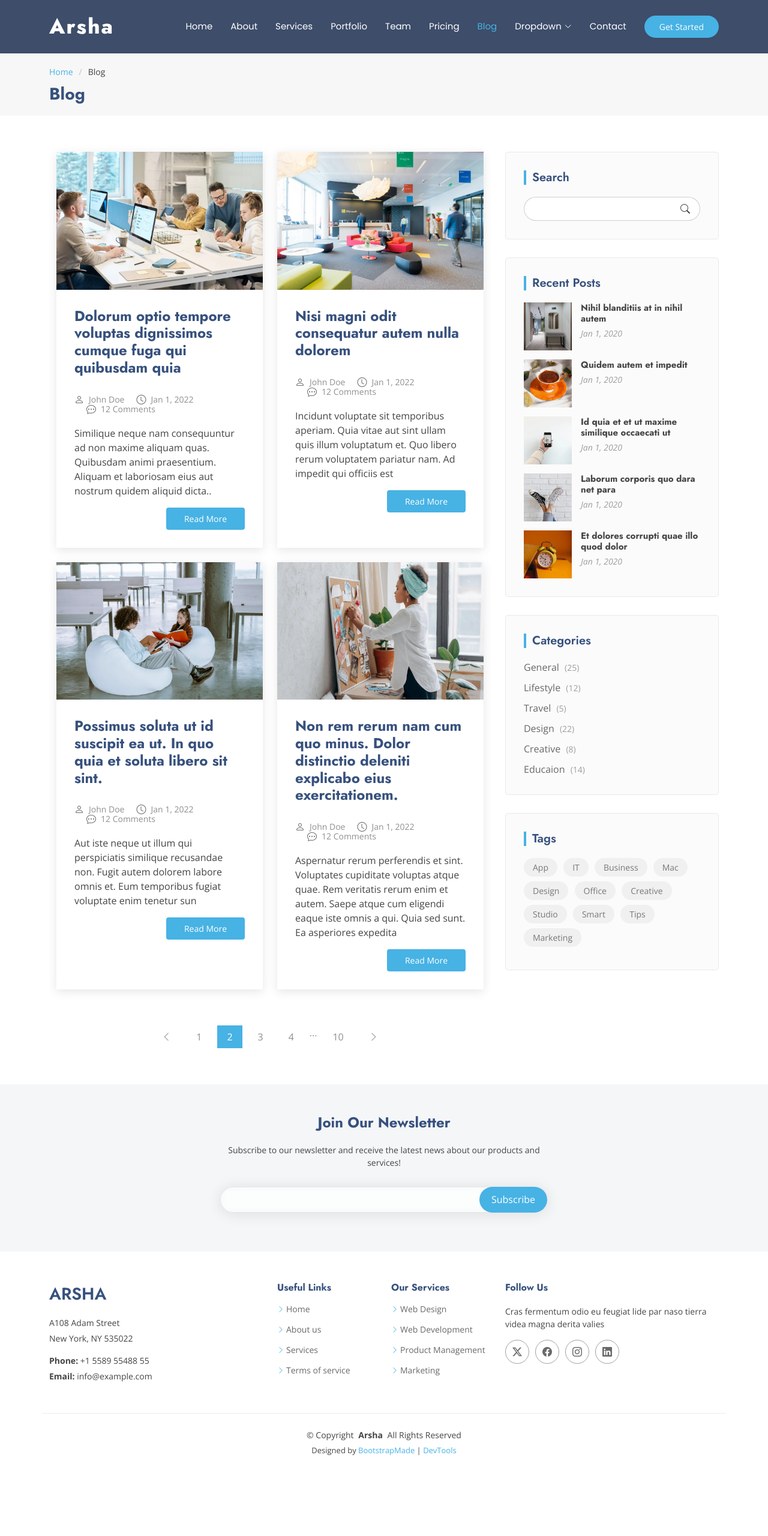
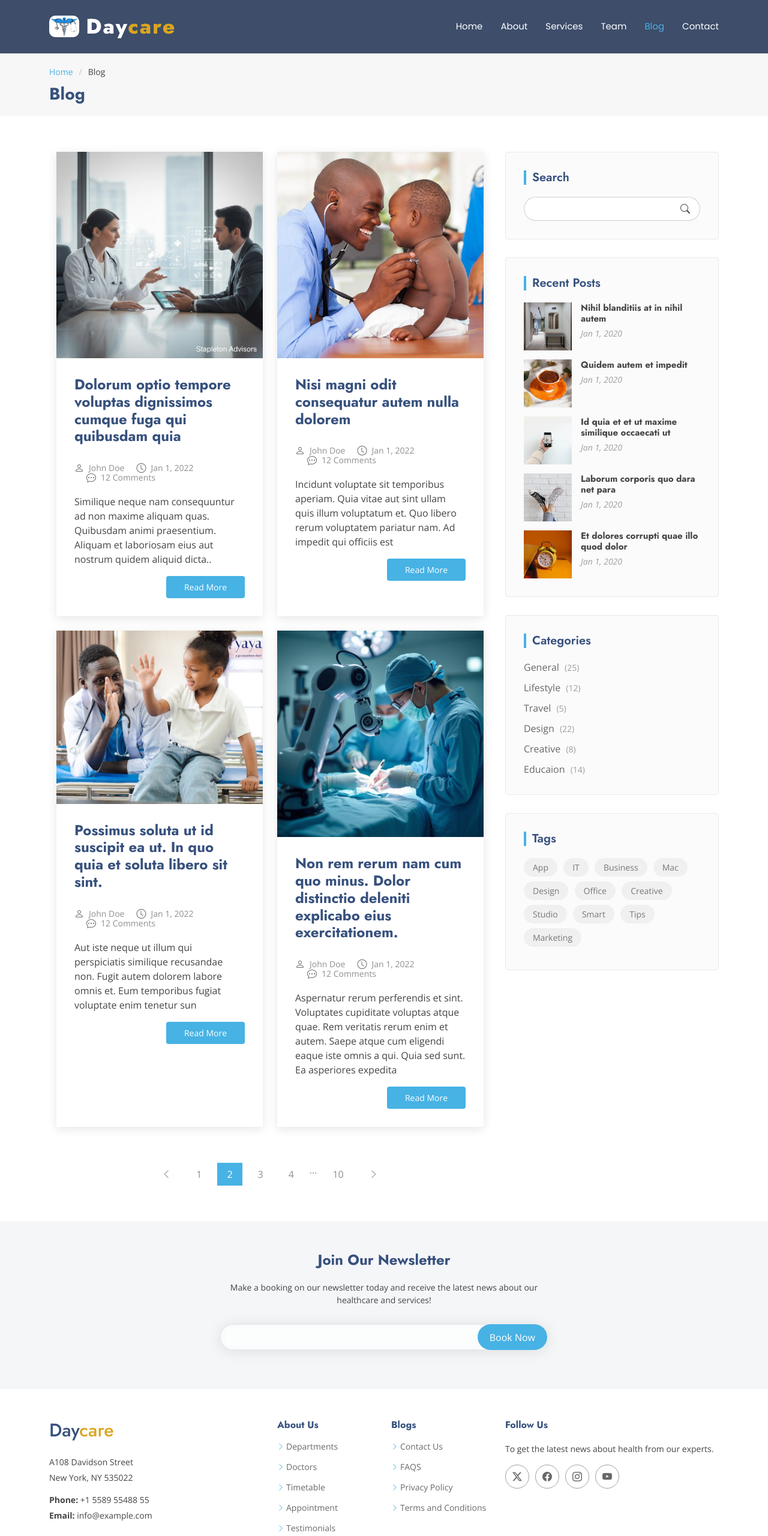
Before and after one commit to DavidsonIyke/Daycare-2, a plain HTML site: page blog.html in a window 1280 px wide. Shown: the top 2560 px of the page at 60% size. Before the commit the page ends 2503 px from the top, so only its background shows below. Drawn offline with nearby package versions, Linux system fonts and the light colour scheme.

Commit message:
initial commit

```diff
--- a/assets/css/main.css
+++ b/assets/css/main.css
@@ -2205,11 +2205,6 @@ section,
   transition: 0.3s;
 }
 
-.section-title .lead-1{
-  font-size: 1.5rem;
-  font-weight: 600;
-  color: black;
-}
 
 .recent-blog-postst .post-item .post-img img {
   transition: 0.5s;
@@ -2261,10 +2256,6 @@ section,
   font-weight: 600;
   line-height: 1;
   transition: 0.3s;
-  border: 1.2px solid var(--heading-color);
-  border-radius: 13px;
-  padding: .8rem 1.1rem;
-  width: 50%;
   color: color-mix(in srgb, var(--default-color), transparent 40%);
 }
 
--- a/blog.html
+++ b/blog.html
@@ -43,8 +43,8 @@
 
       <a href="index.html" class="logo d-flex align-items-center me-auto">
         <!-- Uncomment the line below if you also wish to use an image logo -->
-        <!-- <img src="assets/img/logo.webp" alt=""> -->
-        <h1 class="sitename">Arsha</h1>
+         <img class="stet" src="assets/img/stethoscope.jpg" alt="" />
+         <h1 class="sitename">Day<span class="site">care</span></h1>
       </a>
 
       <nav id="navmenu" class="navmenu">
@@ -52,33 +52,12 @@
           <li><a href="#hero">Home</a></li>
           <li><a href="#about">About</a></li>
           <li><a href="#services">Services</a></li>
-          <li><a href="#portfolio">Portfolio</a></li>
           <li><a href="#team">Team</a></li>
-          <li><a href="#pricing">Pricing</a></li>
           <li><a href="blog.html" class="active">Blog</a></li>
-          <li class="dropdown"><a href="#"><span>Dropdown</span> <i class="bi bi-chevron-down toggle-dropdown"></i></a>
-            <ul>
-              <li><a href="#">Dropdown 1</a></li>
-              <li class="dropdown"><a href="#"><span>Deep Dropdown</span> <i class="bi bi-chevron-down toggle-dropdown"></i></a>
-                <ul>
-                  <li><a href="#">Deep Dropdown 1</a></li>
-                  <li><a href="#">Deep Dropdown 2</a></li>
-                  <li><a href="#">Deep Dropdown 3</a></li>
-                  <li><a href="#">Deep Dropdown 4</a></li>
-                  <li><a href="#">Deep Dropdown 5</a></li>
-                </ul>
-              </li>
-              <li><a href="#">Dropdown 2</a></li>
-              <li><a href="#">Dropdown 3</a></li>
-              <li><a href="#">Dropdown 4</a></li>
-            </ul>
-          </li>
           <li><a href="#contact">Contact</a></li>
         </ul>
         <i class="mobile-nav-toggle d-xl-none bi bi-list"></i>
       </nav>
-
-      <a class="btn-getstarted" href="#about">Get Started</a>
 
     </div>
   </header>
@@ -114,7 +93,7 @@
                   <article>
 
                     <div class="post-img">
-                      <img src="assets/img/blog/blog-post-1.webp" alt="" class="img-fluid">
+                      <img src="assets/img/doc with patient 2.jpg" alt="" class="img-fluid">
                     </div>
 
                     <h2 class="title">
@@ -147,7 +126,7 @@
                   <article>
 
                     <div class="post-img">
-                      <img src="assets/img/blog/blog-post-2.webp" alt="" class="img-fluid">
+                      <img src="assets/img/doc with patient 3.jpg" alt="" class="img-fluid">
                     </div>
 
                     <h2 class="title">
@@ -180,7 +159,7 @@
                   <article>
 
                     <div class="post-img">
-                      <img src="assets/img/blog/blog-post-3.webp" alt="" class="img-fluid">
+                      <img src="assets/img/doc with patient 4.jpg" alt="" class="img-fluid">
                     </div>
 
                     <h2 class="title">
@@ -212,7 +191,7 @@
                   <article>
 
                     <div class="post-img">
-                      <img src="assets/img/blog/blog-post-4.webp" alt="" class="img-fluid">
+                      <img src="assets/img/hospital 2.jpg" alt="" class="img-fluid">
                     </div>
 
                     <h2 class="title">
@@ -381,9 +360,9 @@
         <div class="row justify-content-center text-center">
           <div class="col-lg-6">
             <h4>Join Our Newsletter</h4>
-            <p>Subscribe to our newsletter and receive the latest news about our products and services!</p>
+             <p>Make a booking on our newsletter today and receive the latest news about our healthcare and services!</p>
             <form action="forms/newsletter.php" method="post" class="php-email-form">
-              <div class="newsletter-form"><input type="email" name="email"><input type="submit" value="Subscribe"></div>
+              <div class="newsletter-form"><input type="email" name="email"><input type="submit" value="Book Now"></div>
               <div class="loading">Loading</div>
               <div class="error-message"></div>
               <div class="sent-message">Your subscription request has been sent. Thank you!</div>
@@ -397,10 +376,10 @@
       <div class="row gy-4">
         <div class="col-lg-4 col-md-6 footer-about">
           <a href="index.html" class="d-flex align-items-center">
-            <span class="sitename">Arsha</span>
+           <h1 class="sitename-1">Day<span class="site-1">care</span></h1>
           </a>
           <div class="footer-contact pt-3">
-            <p>A108 Adam Street</p>
+            <p>A108 Davidson Street</p>
             <p>New York, NY 535022</p>
             <p class="mt-3"><strong>Phone:</strong> <span>+1 5589 55488 55</span></p>
             <p><strong>Email:</strong> <span>info@example.com</span></p>
@@ -408,33 +387,34 @@
         </div>
 
         <div class="col-lg-2 col-md-3 footer-links">
-          <h4>Useful Links</h4>
+         <h4>About Us</h4>
           <ul>
-            <li><i class="bi bi-chevron-right"></i> <a href="#">Home</a></li>
-            <li><i class="bi bi-chevron-right"></i> <a href="#">About us</a></li>
-            <li><i class="bi bi-chevron-right"></i> <a href="#">Services</a></li>
-            <li><i class="bi bi-chevron-right"></i> <a href="#">Terms of service</a></li>
+            <li><i class="bi bi-chevron-right"></i> <a href="#">Departments</a></li>
+            <li><i class="bi bi-chevron-right"></i> <a href="#">Doctors</a></li>
+            <li><i class="bi bi-chevron-right"></i> <a href="#">Timetable</a></li>
+            <li><i class="bi bi-chevron-right"></i> <a href="#">Appointment</a></li>
+            <li><i class="bi bi-chevron-right"></i> <a href="#">Testimonials</a></li>
           </ul>
         </div>
 
         <div class="col-lg-2 col-md-3 footer-links">
-          <h4>Our Services</h4>
+         <h4>Blogs</h4>
           <ul>
-            <li><i class="bi bi-chevron-right"></i> <a href="#">Web Design</a></li>
-            <li><i class="bi bi-chevron-right"></i> <a href="#">Web Development</a></li>
-            <li><i class="bi bi-chevron-right"></i> <a href="#">Product Management</a></li>
-            <li><i class="bi bi-chevron-right"></i> <a href="#">Marketing</a></li>
+            <li><i class="bi bi-chevron-right"></i> <a href="#">Contact Us</a></li>
+            <li><i class="bi bi-chevron-right"></i> <a href="#">FAQS</a></li>
+            <li><i class="bi bi-chevron-right"></i> <a href="#">Privacy Policy</a></li>
+            <li><i class="bi bi-chevron-right"></i> <a href="#">Terms and Conditions</a></li>
           </ul>
         </div>
 
         <div class="col-lg-4 col-md-12">
-          <h4>Follow Us</h4>
-          <p>Cras fermentum odio eu feugiat lide par naso tierra videa magna derita valies</p>
+         <h4>Follow Us</h4>
+          <p>To get the latest news about health from our experts.</p>
           <div class="social-links d-flex">
             <a href=""><i class="bi bi-twitter-x"></i></a>
-            <a href=""><i class="bi bi-facebook"></i></a>
-            <a href=""><i class="bi bi-instagram"></i></a>
-            <a href=""><i class="bi bi-linkedin"></i></a>
+            <a href="https://www.facebook.com/share/1BREzqqqew/"><i class="bi bi-facebook"></i></a>
+            <a href="https://www.instagram.com/nnoromdavidson?igsh=cDBoOHh2YnZlcjl3"><i class="bi bi-instagram"></i></a>
+            <a href="https://www.youtube.com/"><i class="bi bi-youtube"></i></a>
           </div>
         </div>
 
@@ -442,13 +422,13 @@
     </div>
 
     <div class="container copyright text-center mt-4">
-      <p>© <span>Copyright</span> <strong class="px-1 sitename">Arsha</strong> <span>All Rights Reserved</span></p>
+      <p>© <span>Copyright</span> <strong class="px-1 sitename">Davidson</strong> <span>All Rights Reserved</span></p>
       <div class="credits">
         <!-- All the links in the footer should remain intact. -->
         <!-- You can delete the links only if you've purchased the pro version. -->
         <!-- Licensing information: https://bootstrapmade.com/license/ -->
         <!-- Purchase the pro version with working PHP/AJAX contact form: [buy-url] -->
-        Designed by <a href="https://bootstrapmade.com/">BootstrapMade</a> | <a href="https://bootstrapmade.com/tools/">DevTools</a>
+        Designed by <a href="https://bootstrapmade.com/">Dav-web</a> | <a href="https://bootstrapmade.com/tools/">DavTools</a>
       </div>
     </div>
 
```
Also changed, not shown: blog-details.html (+1 -1 lines), index.html (+1 -1 lines), assets/img/doc with patient 2.jpg (added), assets/img/doc with patient 3.jpg (added), assets/img/doc with patient 4.jpg (added), assets/img/hospital 2.jpg (added).
